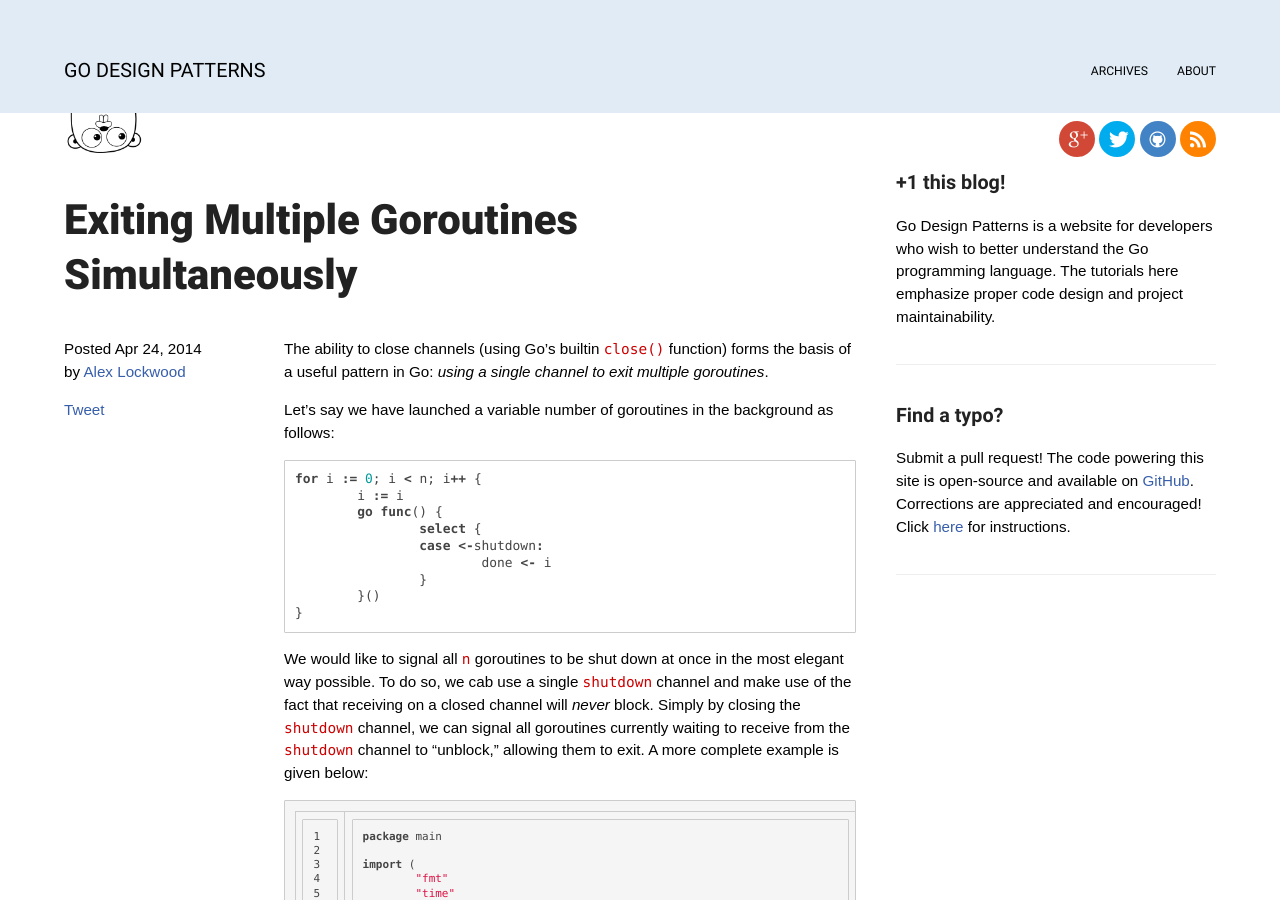
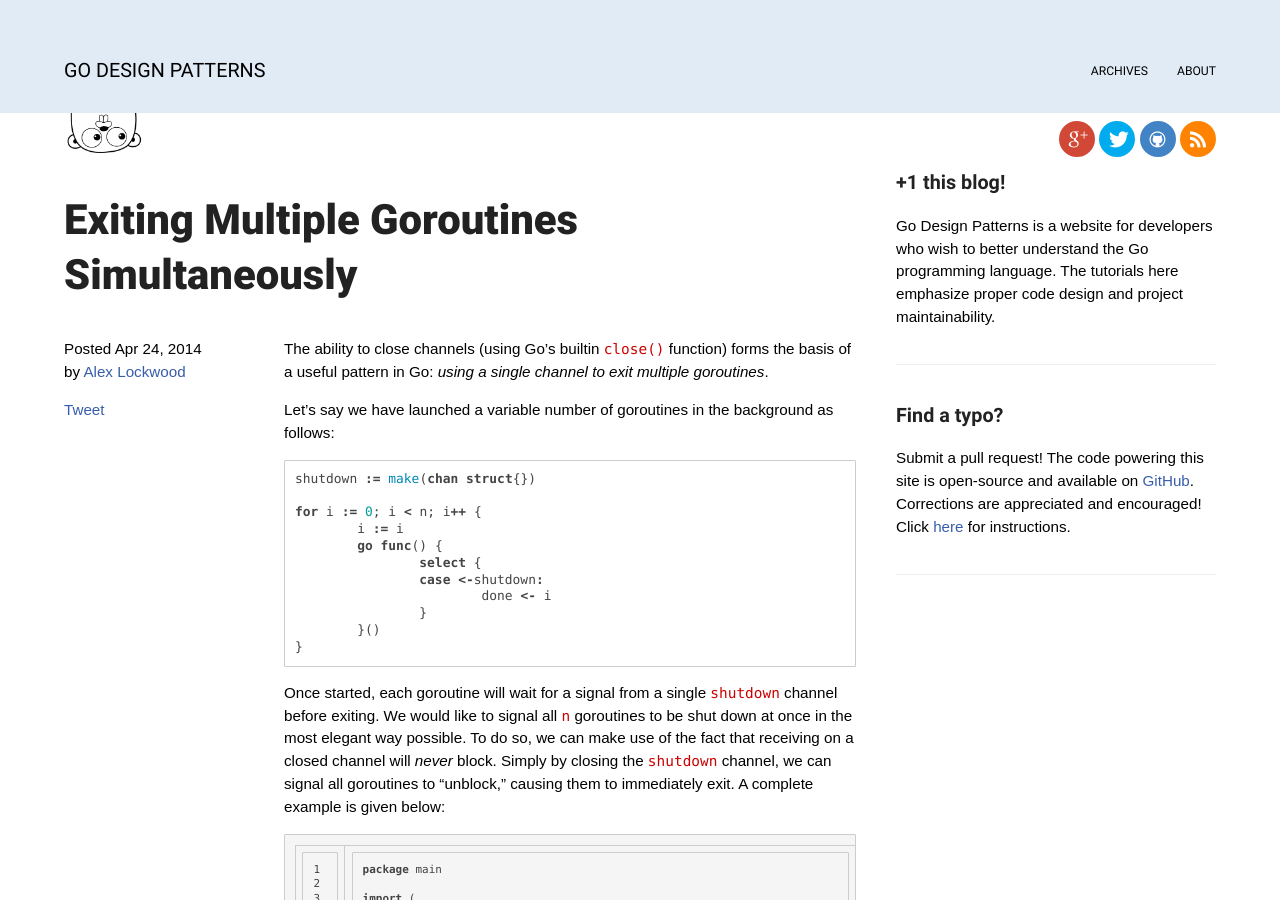
Before and after one commit to alexjlockwood/godesignpatterns, a Jekyll site: the page built from _posts/2014-04-24-exiting-multiple-goroutines-simultaneously.md, in a window 1280 px wide and 900 px high. Built offline with Jekyll 4.4.1, drawn with Linux system fonts in a browser that asks for light colours; some web fonts are replaced; Markdown is read by kramdown in place of the engine named in the settings; comment, search, counter and statistics services are not loaded.

Commit message:
fixed typo

````diff
--- a/_posts/2014-04-24-exiting-multiple-goroutines-simultaneously.md
+++ b/_posts/2014-04-24-exiting-multiple-goroutines-simultaneously.md
@@ -10,6 +10,8 @@ Let's say we have launched a variable number of goroutines
 in the background as follows:
 
 ```go
+shutdown := make(chan struct{})
+
 for i := 0; i < n; i++ {
 	i := i
 	go func() {
@@ -23,14 +25,15 @@ for i := 0; i < n; i++ {
 
 <!--more-->
 
+Once started, each goroutine will wait for a signal
+from a single `shutdown` channel before exiting.
 We would like to signal all `n` goroutines to be shut down
-at once in the most elegant way possible. To do so, we
-cab use a single `shutdown` channel and make use of the
+at once in the most elegant way possible. To do so, we can
+make use of the
 fact that receiving on a closed channel will <i>never</i> block.
 Simply by closing the `shutdown` channel, we can
-signal all goroutines currently waiting to receive from the
-`shutdown` channel to "unblock," allowing them to exit.
-A more complete example is given below:
+signal all goroutines to "unblock," causing them to
+immediately exit. A complete example is given below:
 
 <div class="scrollable">
 {% highlight go linenos=table %}
````
